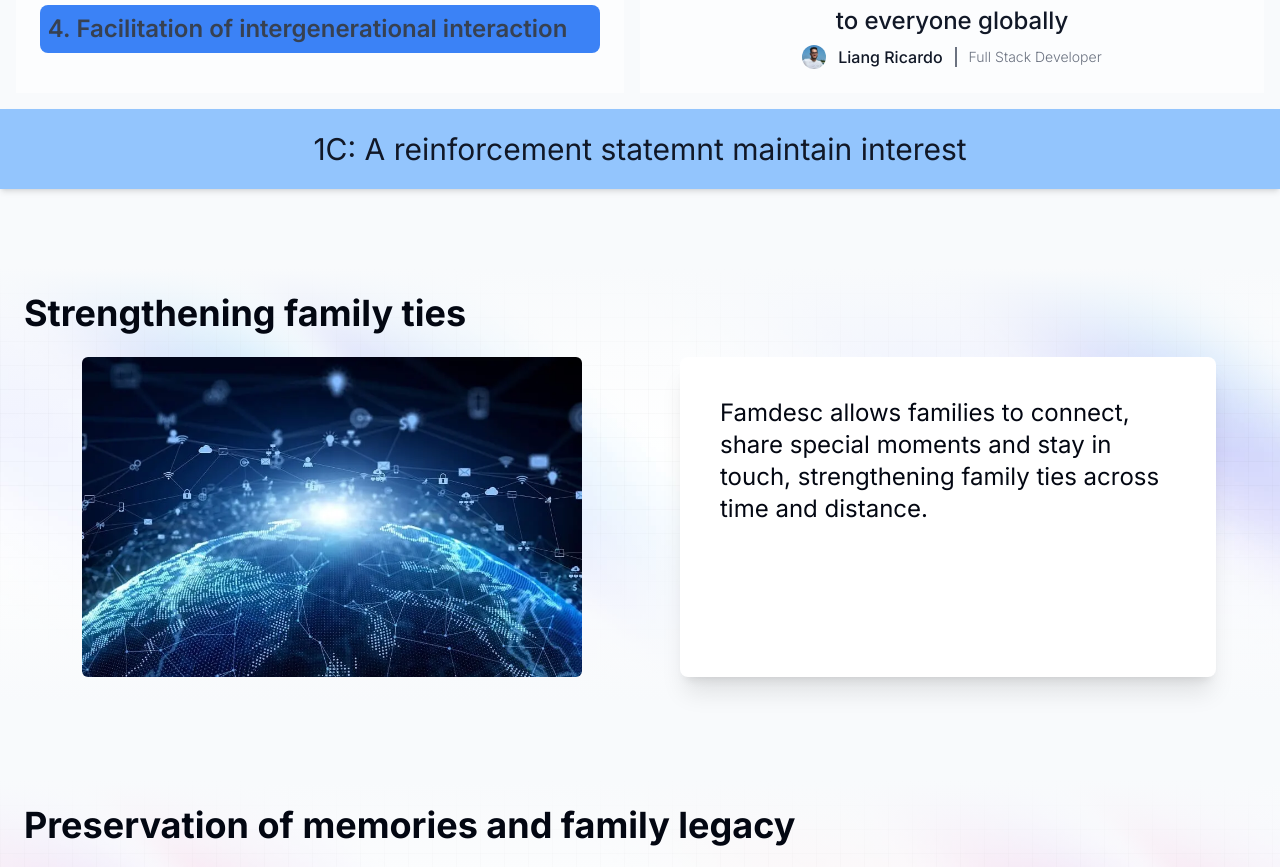
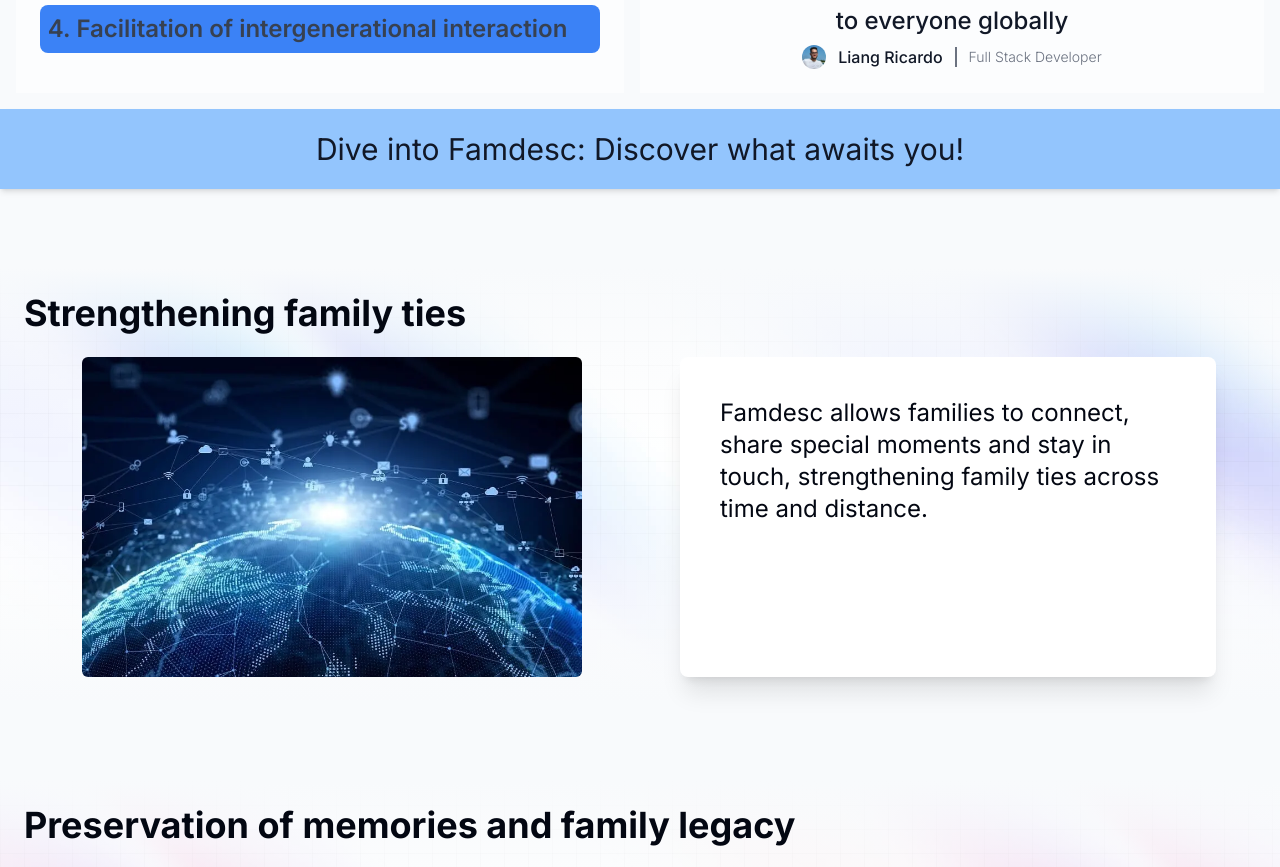
Before and after one commit to nardis9501/famdesc-landingpage, a Next.js app: page / in a window 1280 px wide. Shown: the part 2541-3408 px from the top of the page. Built offline with nearby package versions, Linux system fonts and the light colour scheme; what @midudev/tailwind-animations would draw is missing.

Commit message:
feat: add reinforcement statement

```diff
--- a/components/Home/Home.js
+++ b/components/Home/Home.js
@@ -56,7 +56,7 @@ export default function Home(props) {
                   color === "blue" && "bg-blue-300"
                 } ${color === "red" && "bg-red-300"}`}
               >
-                1C: A reinforcement statemnt maintain interest
+                Dive into Famdesc: Discover what awaits you!
               </h2>
               <section>
                 <FeatureCard />
```
